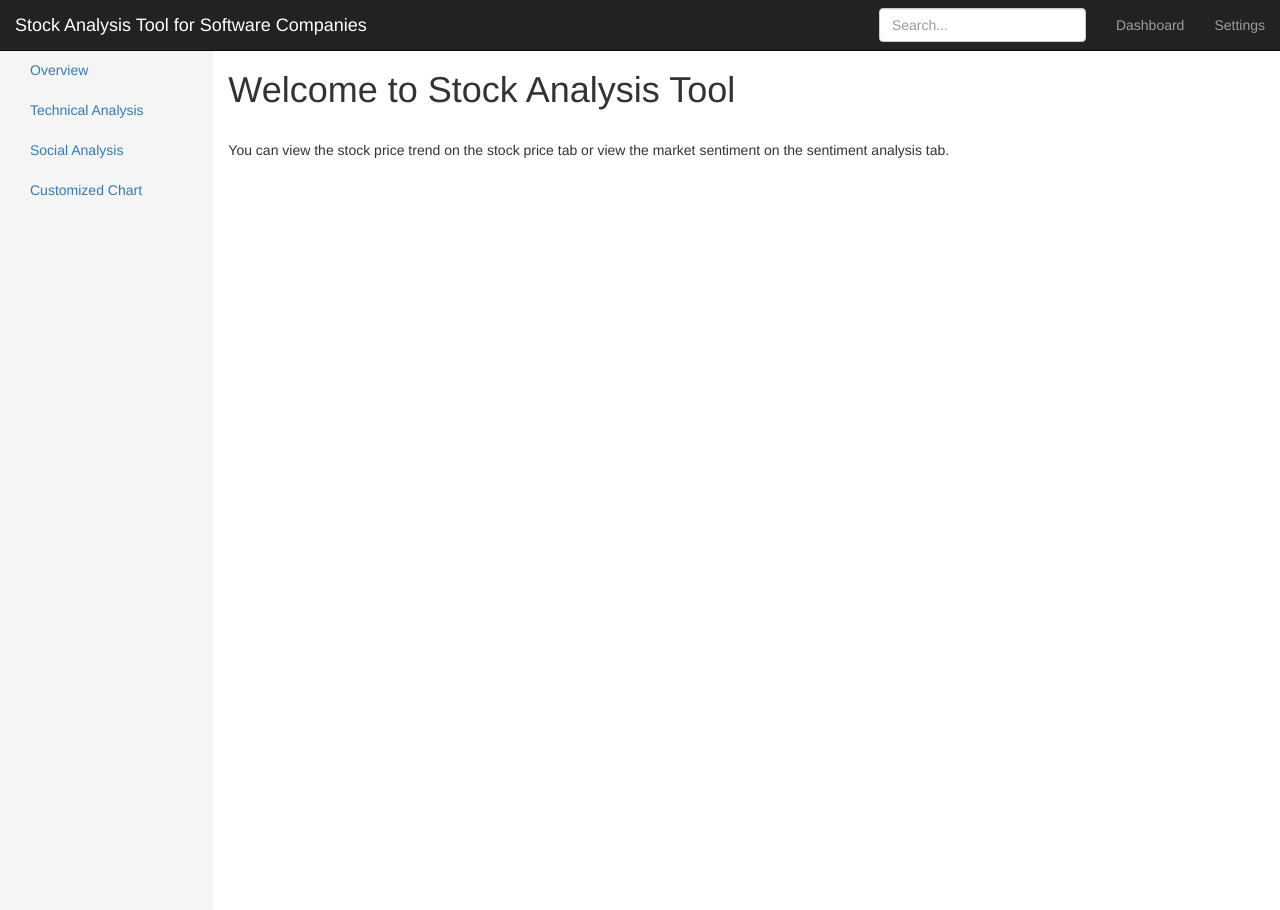
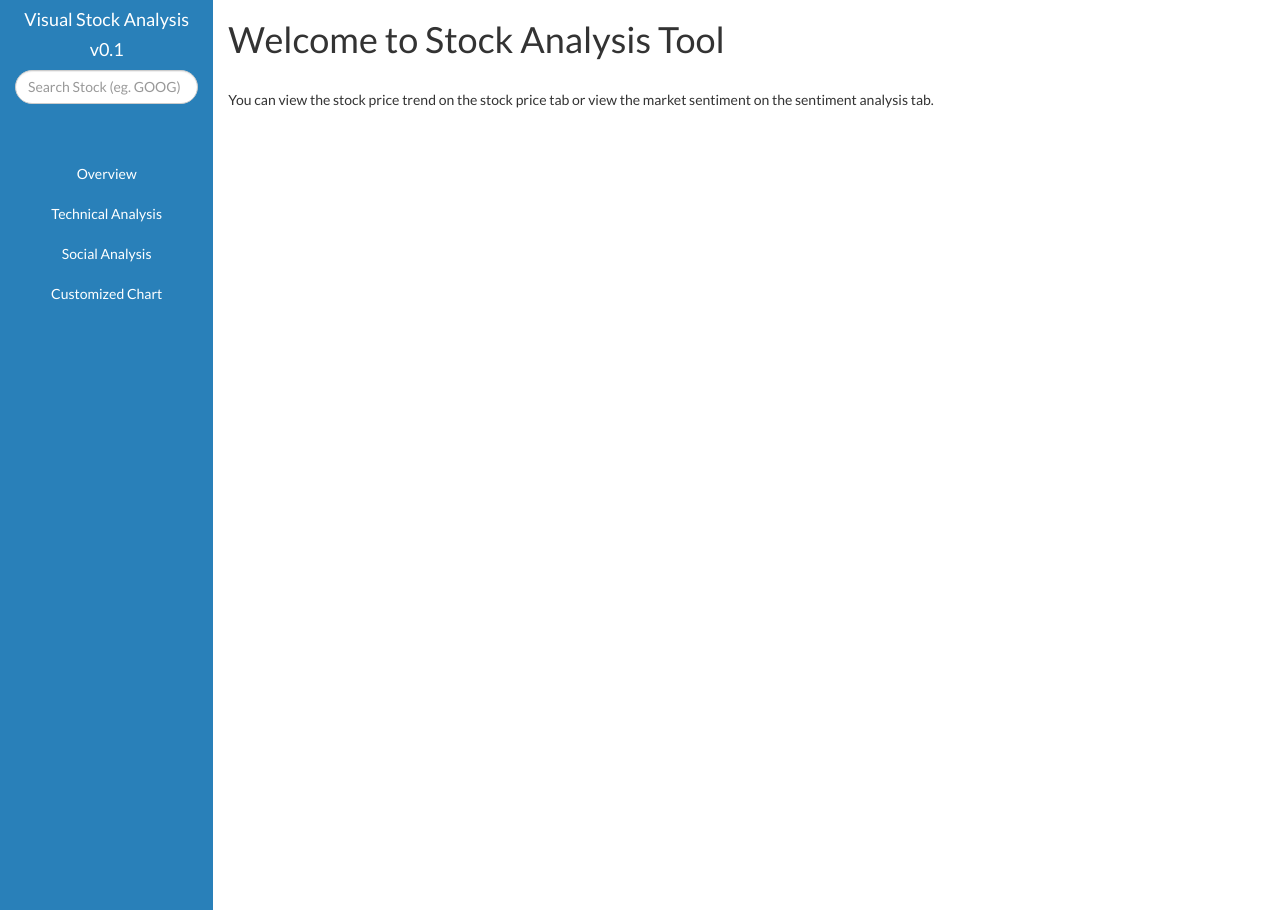
Before and after one commit to seokhoonlee/stock-analysis-tool, a Flask app: page / in a window 1280 px wide. Run offline with Flask 2, Linux system fonts and the light colour scheme; some libraries are stand-ins or nearby versions.

Commit message:
Frontend change

```diff
--- a/app/static/css/custom.css
+++ b/app/static/css/custom.css
@@ -1,13 +1,40 @@
 body {
-	padding-top: 50px;
+	font-family: "Lato";
+	/*padding-top: 50px;*/
 }
 
 .sidebar {
-	background-color: #f5f5f5;
 	height: 100vh;
+}
+
+.sidebar, .sidebar a {
+	background-color: #2980B9;
+	text-align: center;
+	color: white;
 }
 
 .noscroll {
 	overflow: hidden;
 	position:fixed;
 }
+
+.search-sidebar {
+	width: 100%;
+}
+
+.search-input {
+	border-radius: 20px !important;
+}
+
+.top-sidebar {
+	background-color: #2980B9;
+	margin-bottom: 50px;
+}
+
+.bottom-sidebar {
+	margin-top: 50px;
+}
+
+.bottom-sidebar a:hover{
+	background-color: #2980B9 !important;
+}
--- a/app/templates/base.html
+++ b/app/templates/base.html
@@ -21,6 +21,9 @@
   <!-- Bootstrap Core CSS -->
   <link href="../static/css/bootstrap.min.css" rel="stylesheet">
 
+  <!-- Google Font CSS -->
+  <link href='https://fonts.googleapis.com/css?family=Lato' rel='stylesheet' type='text/css'>
+
   <!-- Font Awesome CSS -->
   <link rel="stylesheet" href="https://maxcdn.bootstrapcdn.com/font-awesome/4.5.0/css/font-awesome.min.css">
 
@@ -36,7 +39,7 @@
 
 <body>
   <!-- TOP NAV BAR -->
-  <nav class="navbar navbar-inverse navbar-fixed-top">
+  <!-- <nav class="navbar navbar-inverse navbar-fixed-top">
     <div class="container-fluid">
       <div class="navbar-header">
         <a class="navbar-brand" href="#">Stock Analysis Tool for Software Companies</a>
@@ -51,18 +54,28 @@
         </form>
       </div>
     </div>
-  </nav>
+  </nav> -->
 
   <!-- SIDE NAV BAR -->
   <div class="container-fluid">
     <div class="row">
       <div class="col-sm-2 col-md-2 col-lg-2 sidebar noscroll">
+        <div class="top-sidebar">
+          <h4>Visual Stock Analysis</h4>
+          <h4>v0.1</h4>
+          <div class="input-group search-sidebar">
+            <input type="text" class="form-control search-input" placeholder="Search Stock (eg. GOOG)">
+          </div>
+        </div>
+
+        <div class="bottom-sidebar">
           <ul class="nav nav-sidebar">
             <li class="active"><a href="index">Overview</a></li>
             <li><a href="technical">Technical Analysis</a></li>
             <li><a href="social">Social Analysis</a></li>
             <li><a href="#">Customized Chart</a></li>
           </ul>
+        </div>
       </div>
     </div>
   </div>
```
Lines whose indentation alone changed are shown as unchanged.
